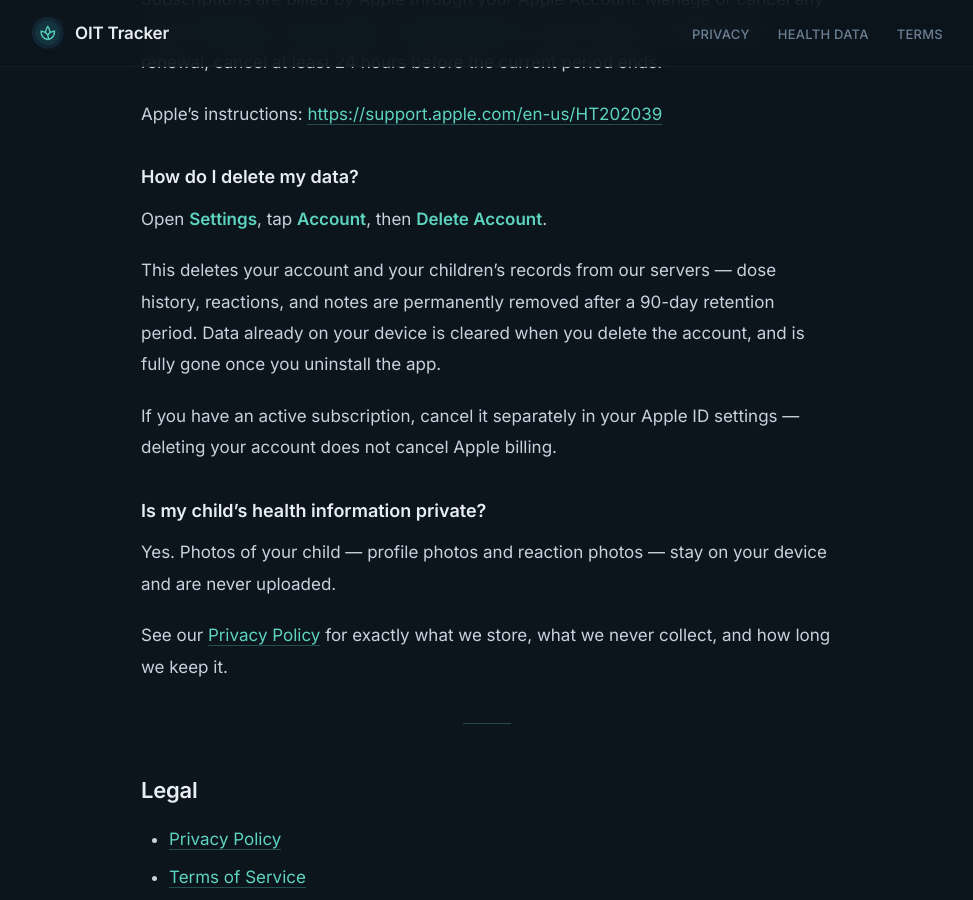
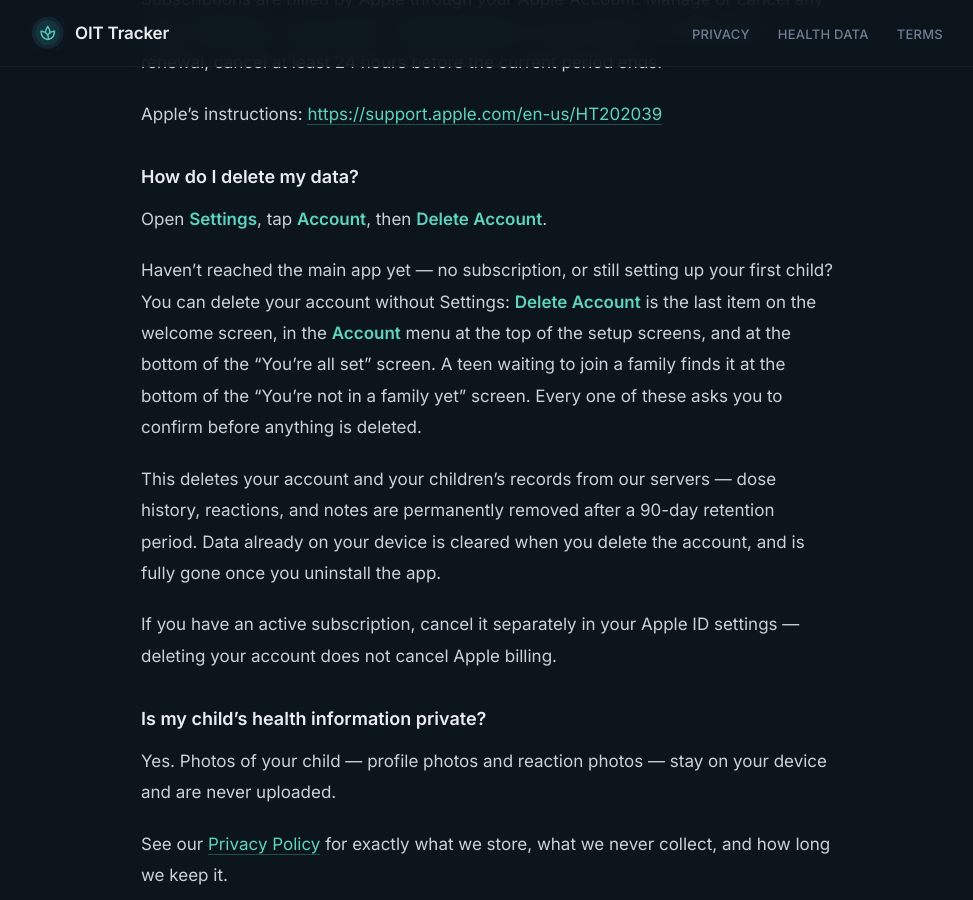
Before and after one commit to acholonu/oittracker.com, a Jekyll site: the page built from support.md, in a window 1280 px wide and 900 px high, scrolled down 1915 px. Shown: the whole window, without its empty margins (153-1126 px from the left). Built offline with Jekyll 4.4.1, drawn with Linux system fonts in a browser that asks for light colours.

Commit message:
support: say where to delete an account before reaching the main app
The FAQ named only Settings > Account > Delete Account. Since
acholonu/oit-tracker PR #1877, Delete Account is also on the welcome
screen, the setup screens' Account menu, the "You're all set" screen and
the teen "You're not in a family yet" screen. Someone who never
subscribed cannot reach Settings, so the answer now names those too.

Refs acholonu/oit-tracker#1879

Co-Authored-By: Claude Opus 5.5 <noreply@anthropic.com>

```diff
--- a/support.md
+++ b/support.md
@@ -75,6 +75,13 @@ Apple's instructions: <https://support.apple.com/en-us/HT202039>
 
 Open **Settings**, tap **Account**, then **Delete Account**.
 
+Haven't reached the main app yet — no subscription, or still setting up your
+first child? You can delete your account without Settings: **Delete Account**
+is the last item on the welcome screen, in the **Account** menu at the top of
+the setup screens, and at the bottom of the "You're all set" screen. A teen
+waiting to join a family finds it at the bottom of the "You're not in a family
+yet" screen. Every one of these asks you to confirm before anything is deleted.
+
 This deletes your account and your children's records from our servers — dose
 history, reactions, and notes are permanently removed after a 90-day retention
 period. Data already on your device is cleared when you delete the account, and
```
